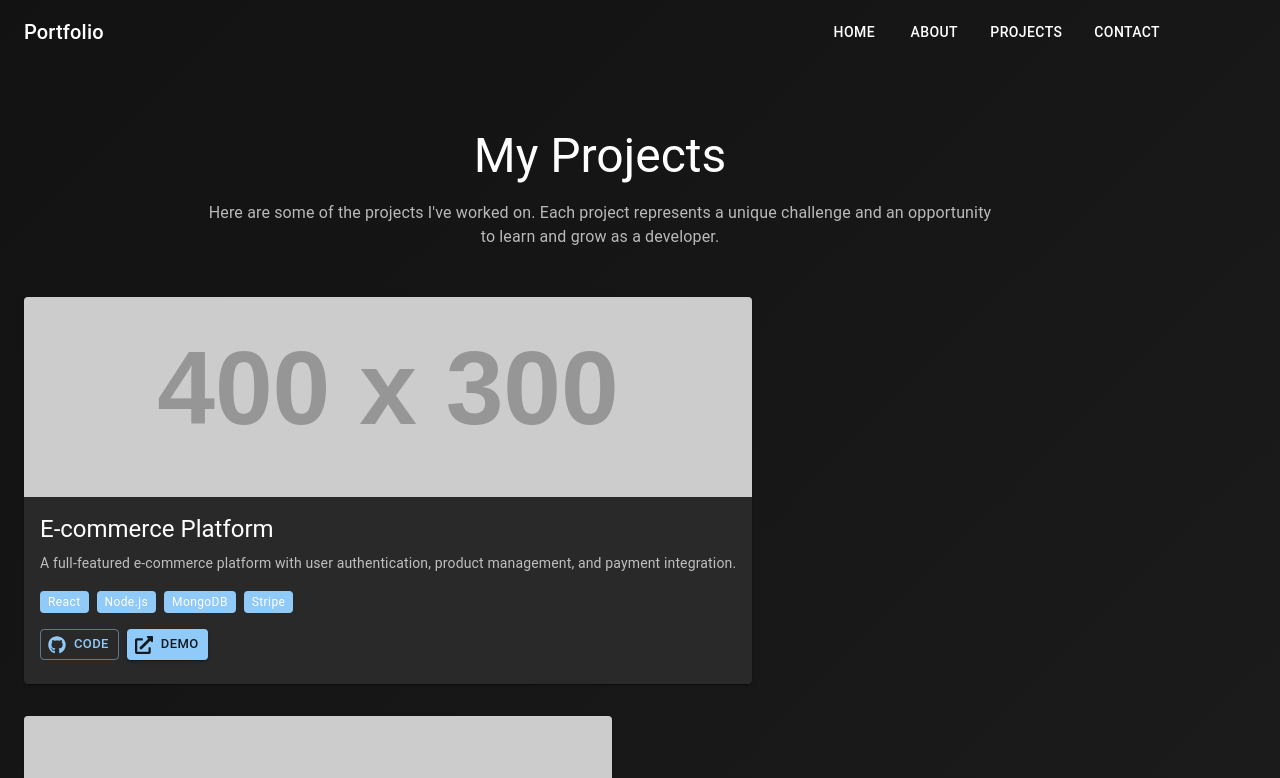
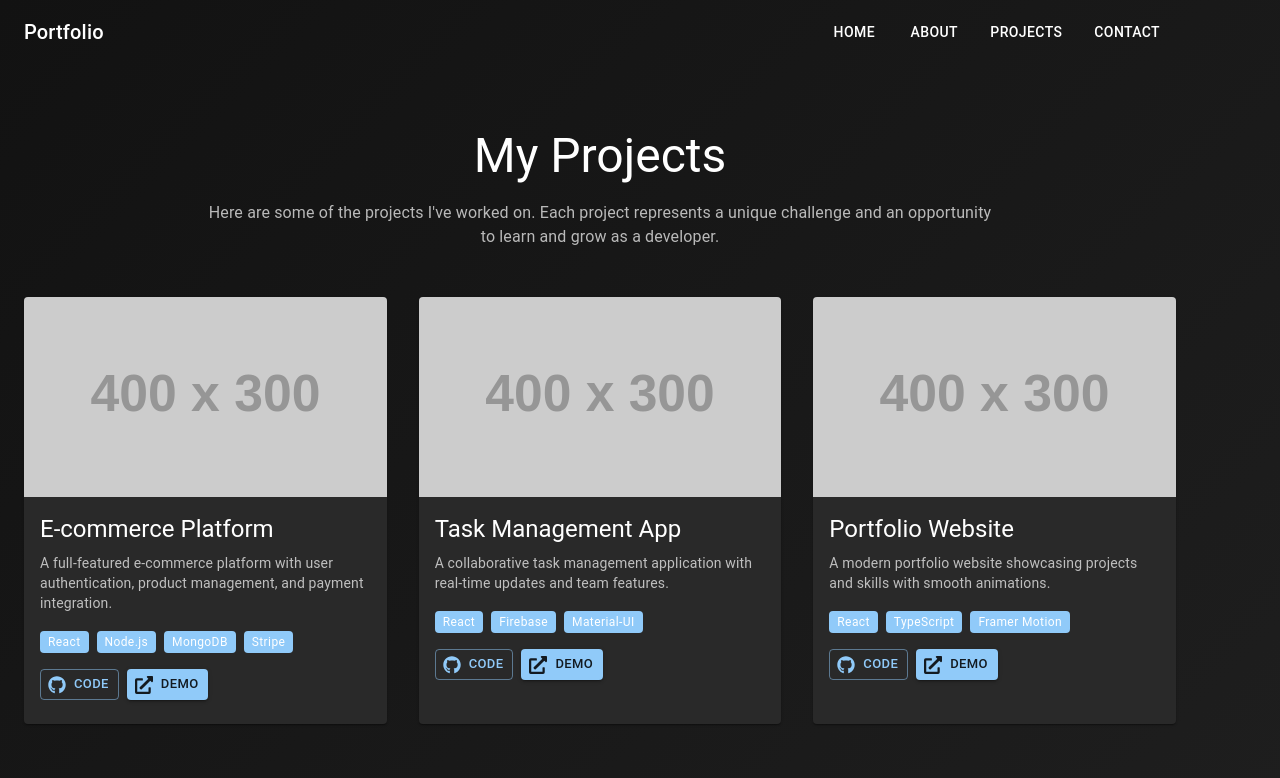
Before and after one commit to daijikuriakose2006/task-port, a React (Vite) app: page /projects in a window 1280 px wide. Shown: the top 778 px of the page. Built offline with nearby package versions, Linux system fonts and the light colour scheme.

Commit message:
first commit

```diff
--- a/src/pages/Projects.tsx
+++ b/src/pages/Projects.tsx
@@ -46,10 +46,10 @@ const Projects = () => {
         </Typography>
       </motion.div>
 
-      <Grid container spacing={4}>
+      <Box sx={{ display: 'grid', gridTemplateColumns: { xs: '1fr', md: '1fr 1fr', lg: '1fr 1fr 1fr' }, gap: 4 }}>
         {projects.map((project, index) => (
-          <Grid item xs={12} md={6} lg={4} key={project.title} component="div">
           <motion.div
+            key={project.title}
             initial={{ opacity: 0, y: 20 }}
             animate={{ opacity: 1, y: 0 }}
             transition={{ duration: 0.5, delay: index * 0.1 }}
@@ -117,9 +117,8 @@ const Projects = () => {
               </CardContent>
             </Card>
           </motion.div>
-          </Grid>
         ))}
-      </Grid>
+      </Box>
     </Container>
   );
 };
```
Lines whose indentation alone changed are shown as unchanged.
